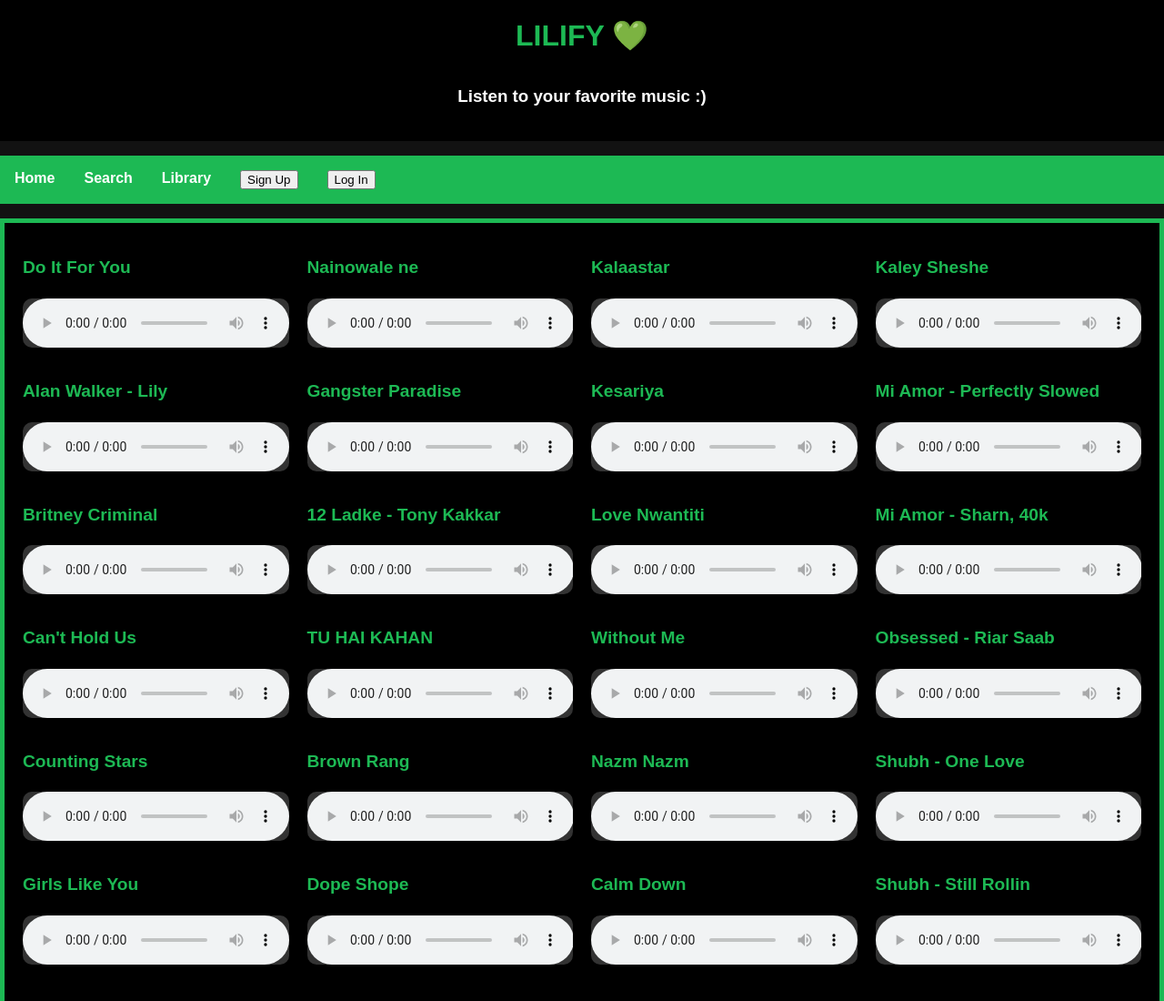
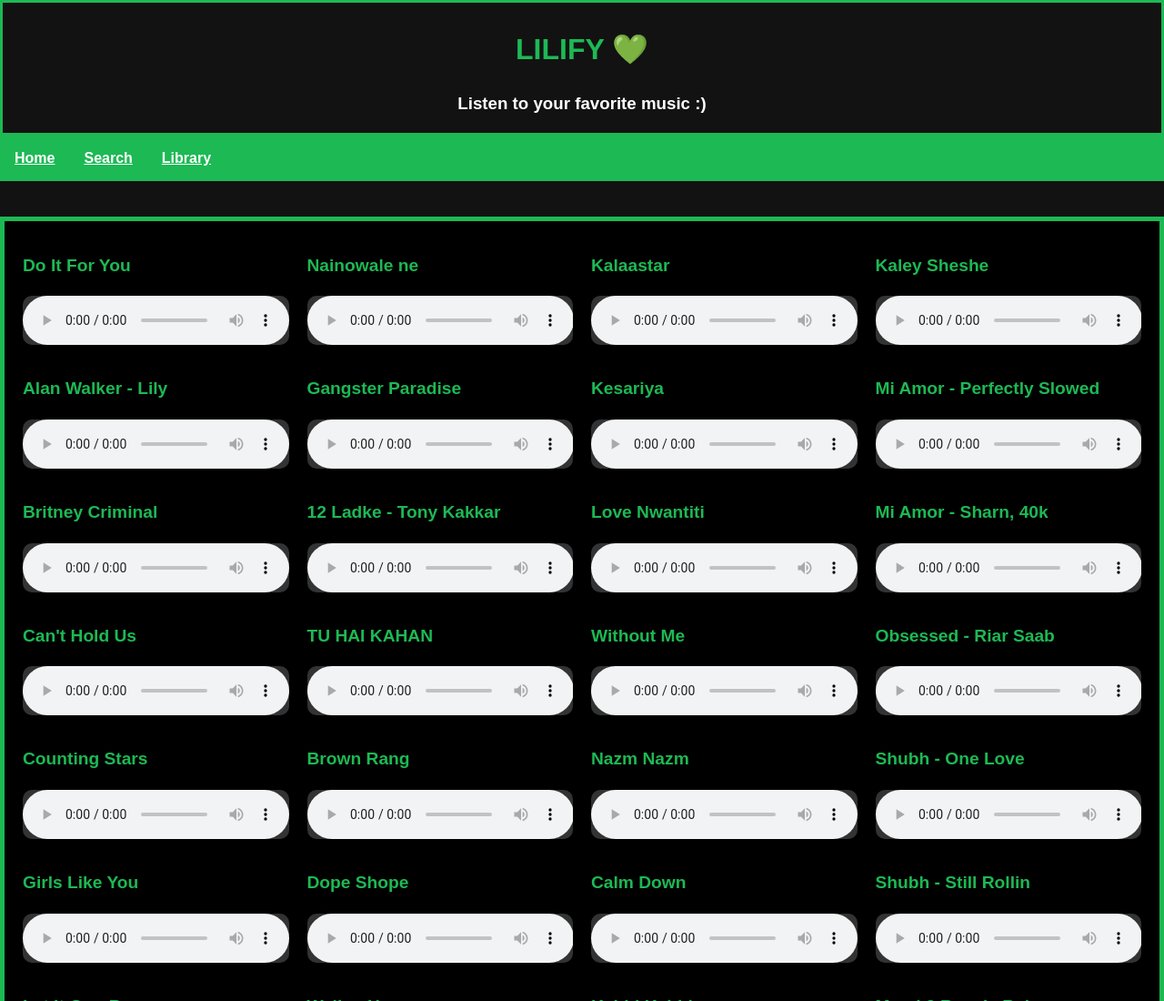
Before and after one commit to anubhavjha08/Lilify-An-elegant-music-streaming-platform, a plain HTML site: page index.html in a window 1280 px wide. Shown: the top 1100 px of the page at 91% size. Drawn offline with Linux system fonts and the light colour scheme.

Commit message:
UI update

```diff
--- a/assets/css/styles.css
+++ b/assets/css/styles.css
@@ -1,10 +1,44 @@
+/* resetingDefaultSettings */
+*{
+  margin: 0;
+  padding: 0;
+}
+/* header */
+header {
+  /* background-color: #300a0a; */
+  padding: 1px 0;
+  text-align: center;
+  border: 3px solid #1db954;
+}
+/* mainTitle */
+.main-title{
+  margin: 1% 0;
+  padding: 18px;;
+  /* border: 2px solid white; */
+  font-size: 2rem;
+  color: #1db954;
+  text-transform: uppercase;
+  transition: font-size 0.6s ease-in-out;
+}
+/* h1 hover */
+.main-title:hover{
+  font-size: 3em;
+}
+/* secondaryTitle */
+.sec-title{
+  margin-bottom: 20px;
+  /* border: 2px solid yellow; */
+}
+
 /* Reset some default styles */
-body,
+/* body,
 h1,
 p {
   margin: 0;
   padding: 0;
-}
+} */
+
+
 
 /* Apply a background color to the body */
 body {
@@ -13,26 +47,7 @@ body {
   color: white;
 }
 
-/* Style the header with a dark background */
-header {
-  background-color: #000;
-  padding: 20px 0;
-  text-align: center;
-}
 
-footer {
-  background-color: #1db954;
-  padding: 17px 0;
-  text-align: center;
-}
-
-
-/* Style the header h1 */
-header h1 {
-  font-size: 2rem;
-  color: #1db954;
-  text-transform: uppercase;
-}
 
 /* Style the labels for audio elements */
 label {
@@ -50,11 +65,10 @@ audio.myaudi {
   /* max-width: 250px; */
 }
 
-/* Create a Spotify-inspired grid for media elements with three equal columns */
 .audio-container {
+  margin-top: 3%;
   display: grid;
-  grid-template-columns: repeat(3, 1fr);
-  /* Three equal columns */
+  grid-template-columns: repeat(3, 1fr);/* Three equal columns */
   gap: 20px;
   padding: 20px;
   background-color: #000;
@@ -86,7 +100,7 @@ main audio:hover {
 }
 
 /* Style the side pane */
-.side-pane {
+.top-pane {
   background-color: #1db954;
   /* width: 100%; */
   /* padding: 15px; */
@@ -95,80 +109,62 @@ main audio:hover {
 }
 
 
-.side-pane ul {
+.top-pane ul {
   list-style: none;
   padding: 0;
   display: flex;
 }
 
-.side-pane li {
+.top-pane li {
   padding: 1rem;
 }
 
-.side-pane a {
-  text-decoration: none;
+.top-pane a {
+  /* text-decoration: none; */
   color: white;
   font-weight: bold;
   display: block;
   transition: color 0.3s;
-  /* Smooth color transition on hover */
 }
 
 /* Change link color on hover */
-.side-pane a:hover {
+.top-pane a:hover {
   color: #000;
-  /* Dark color on hover */
 }
 
 /* Style the "Sign Up" and "Log In" buttons */
 .auth-buttons {
-  margin-top: 20px;
-
-}
-
-.auth-buttons button {
-  background-color: #000;
-  /* Dark color */
-  color: #1db954;
-  /* Green color similar to Spotify */
-  border: none;
-  padding: 10px 20px;
-  font-weight: bold;
+  /* background-color: #000; */
+  /* color: #1db954; */
+  border: 1px solid #000;
+  /* font-weight: bold; */
   transition: background-color 0.3s, color 0.3s;
-  /* Smooth button transition on hover */
+  font-size: 1rem;
 }
 
 /* Change button background and text color on hover */
-.auth-buttons button:hover {
-  background-color: #1db954;
-  /* Green background on hover */
+.auth-buttons:hover {
+  background-color: #808080;
   color: #000;
-  /* Dark text on hover */
 }
 
 /* Responsive design for smaller screens */
 @media (max-width: 768px) {
   .audio-container {
     grid-template-columns: repeat(2, 1fr);
-    /* Two equal columns for small screens */
   }
 
   /* main audio {
     width: 100%;
     /* Full width for audio elements on small screens */
-  } */
+  }
 
 /* * {
   margin: 0px;
   padding: 0;
 } */
 
-.red {
-
-  padding-top: 9px;
-}
-
-/* Create a Spotify-inspired grid for media elements with four equal columns */
+/* grid for media elements with four equal columns */
 .audio-container {
   display: grid;
   grid-template-columns: repeat(4, 1fr); /* Four equal columns */
@@ -182,7 +178,7 @@ main audio:hover {
 /* Responsive design for smaller screens */
 @media (max-width: 768px) {
   .audio-container {
-    grid-template-columns: repeat(1, 1fr); /* Two columns for small screens */
+    grid-template-columns: repeat(1, 1fr); /* one column for small screens */
   }
   /* Your other responsive CSS */
 }
@@ -197,3 +193,8 @@ main audio:hover {
   text-transform: uppercase;
 
 }
+footer {
+  background-color: #1db954;
+  padding: 17px 0;
+  text-align: center;
+}
--- a/index.html
+++ b/index.html
@@ -11,12 +11,11 @@
 
 <body>
   <header>
-    <h1 class="red bg-blue">LILIFY &#128154;</h1>
-    <br>
-    <h3>Listen to your favorite music :)</h3>
+    <h1 class="main-title">LILIFY &#128154;</h1>
+    <h3 class="sec-title">Listen to your favorite music :)</h3>
   </header>
 
-  <nav class="side-pane">
+  <nav class="top-pane">
     <ul>
       <li><a href="https://anubhavjha0812.github.io/Lilify-An-elegant-music-streaming-platform/">Home</a></li>
 
@@ -24,11 +23,11 @@
 
       <li><a href="#">Library</a></li>
 
-      <li><button class="green-bg">Sign Up</button></li>
+      <!-- <li><button class="auth-buttons">Sign Up</button></li> -->
 
       <!-- ***learning: a button tag cant contain <a> -->
-      <li><a href="https://accounts.spotify.com/en-GB/login?continue=https%3A%2F%2Fopen.spotify.com%2Fsearch"><button
-            class="green-bg">Log In</button></a></li>
+      <!-- <li><a href="https://accounts.spotify.com/en-GB/login?continue=https%3A%2F%2Fopen.spotify.com%2Fsearch"><button
+            class="auth-buttons">Log In</button></a></li>-->
     </ul>
   </nav>
 
```
